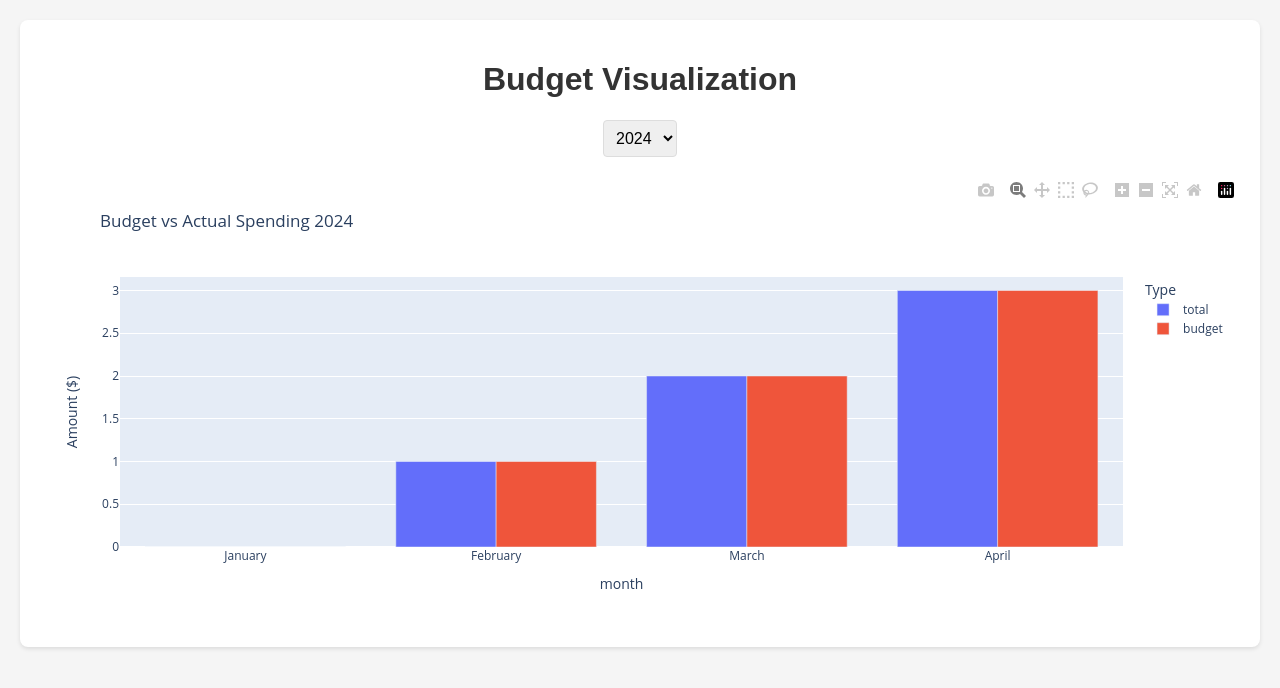
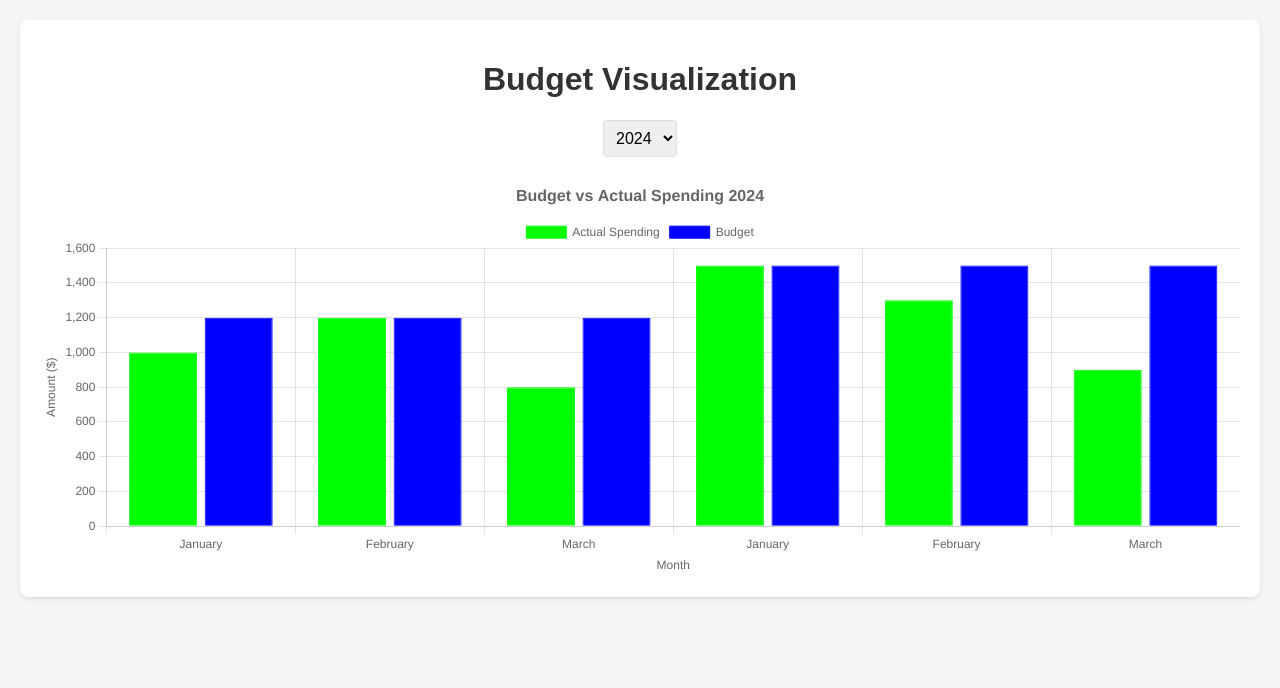
Before and after one commit to MKing301/budget-chart-selector, a Django app: page / in a window 1280 px wide. Shown: the top 688 px of the page. Run offline with Django 4.2, Linux system fonts and the light colour scheme; some libraries are stand-ins or nearby versions.

Commit message:
Change from plotly to chartjs

```diff
--- a/budgetapp/views.py
+++ b/budgetapp/views.py
@@ -1,15 +1,14 @@
 from django.shortcuts import render
 import pandas as pd
-import plotly.express as px
 from datetime import datetime
 import json
 
 def budget_chart(request):
     # Sample data - you can replace this with your actual data source
     data = {
-        'date': ['2023-01-01', '2023-02-01', '2023-03-01', '2023-04-01', '2024-01-01', '2024-02-01', '2024-03-01', '2024-04-01'],
-        'total': [700, 1000, 900, 1000, 1200, 800, 1500, 1300],
-        'budget': [700, 1000, 900, 1000, 1200, 800, 1500, 1300],
+        'date': ['2024-01-01', '2024-02-01', '2024-03-01', '2024-01-01', '2024-02-01', '2024-03-01'],
+        'total': [1000, 1200, 800, 1500, 1300, 900],
+        'budget': [1200, 1200, 1200, 1500, 1500, 1500],
     }
 
     df = pd.DataFrame(data)
@@ -24,16 +23,38 @@
     # Filter data for selected year
     filtered_df = df[df['year'] == int(selected_year)]
 
-    # Create the bar chart
-    fig = px.bar(filtered_df, x='month', y=['total', 'budget'],
-                 title=f'Budget vs Actual Spending {selected_year}',
-                 labels={'value': 'Amount ($)', 'variable': 'Type'},
-                 barmode='group')
+    # Prepare data for Chart.js
+    months = filtered_df['month'].tolist()
+    totals = filtered_df['total'].tolist()
+    budgets = filtered_df['budget'].tolist()
 
-    chart_json = fig.to_json()
+    chart_data = {
+        'labels': months,
+        'datasets': [
+            {
+                'label': 'Actual Spending',
+                'data': totals,
+                'backgroundColor': '#00FF00',  # Solid green
+                'borderColor': '#00FF00',
+                'borderWidth': 1
+            },
+            {
+                'label': 'Budget',
+                'data': budgets,
+                'backgroundColor': '#0000FF',  # Solid blue
+                'borderColor': '#0000FF',
+                'borderWidth': 1
+            }
+        ]
+    }
+
+    # Debug print
+    print("Chart Data:", json.dumps(chart_data, indent=2))
+    print("Years:", years)
+    print("Selected Year:", selected_year)
 
     context = {
-        'chart': chart_json,
+        'chart_data': json.dumps(chart_data),
         'years': years,
         'selected_year': selected_year,
     }
--- a/templates/budget.html
+++ b/templates/budget.html
@@ -2,7 +2,7 @@
 <html>
 <head>
     <title>Budget Visualization</title>
-    <script src="https://cdn.plot.ly/plotly-latest.min.js"></script>
+    <script src="https://cdn.jsdelivr.net/npm/chart.js"></script>
     <style>
         body {
             font-family: Arial, sans-serif;
@@ -23,6 +23,7 @@
         }
         .chart-container {
             margin-top: 20px;
+            height: 400px;
         }
         select {
             padding: 8px;
@@ -50,12 +51,50 @@
         <form id="year-form" method="get">
         </form>
 
-        <div class="chart-container" id="chart"></div>
+        <div class="chart-container">
+            <canvas id="budgetChart"></canvas>
+        </div>
     </div>
 
     <script>
-        var chartData = {{ chart|safe }};
-        Plotly.newPlot('chart', chartData.data, chartData.layout);
+        var ctx = document.getElementById('budgetChart').getContext('2d');
+        var chartData = {{ chart_data|safe }};
+
+        new Chart(ctx, {
+            type: 'bar',
+            data: chartData,
+            options: {
+                responsive: true,
+                maintainAspectRatio: false,
+                plugins: {
+                    title: {
+                        display: true,
+                        text: 'Budget vs Actual Spending {{ selected_year }}',
+                        font: {
+                            size: 16
+                        }
+                    },
+                    legend: {
+                        position: 'top',
+                    }
+                },
+                scales: {
+                    y: {
+                        beginAtZero: true,
+                        title: {
+                            display: true,
+                            text: 'Amount ($)'
+                        }
+                    },
+                    x: {
+                        title: {
+                            display: true,
+                            text: 'Month'
+                        }
+                    }
+                }
+            }
+        });
     </script>
 </body>
 </html>
```
